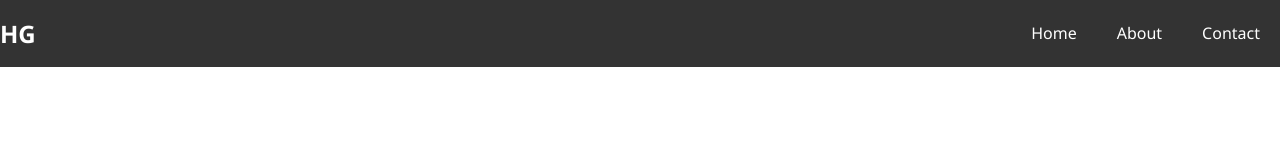
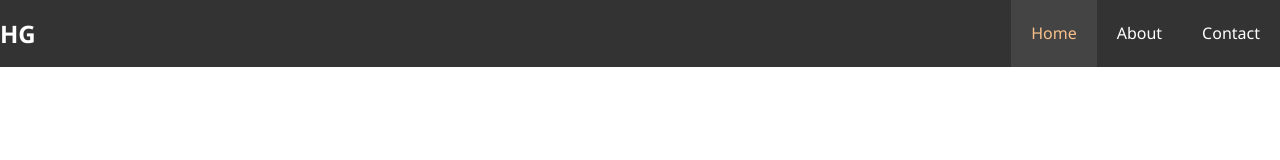
Before and after one commit to MarkusTryban/hotel-web, a plain HTML site: page index.html in a window 1280 px wide. Drawn offline with Linux system fonts and the light colour scheme.

Commit message:
Show a:hover when on current page

```diff
--- a/css/style.css
+++ b/css/style.css
@@ -55,7 +55,8 @@ p {
   text-align: center;
 }
 
-#navbar li a:hover {
+#navbar li a:hover,
+#navbar li a.current {
   background: #444;
   color: #f7c08a;
 }
--- a/index.html
+++ b/index.html
@@ -14,7 +14,7 @@
       <nav id="navbar">
         <h1 class="logo"><a href="index.html">HG</a></h1>
         <ul>
-          <li><a href="index.html">Home</a></li>
+          <li><a class="current" href="index.html">Home</a></li>
           <li><a href="about.html">About</a></li>
           <li><a href="contact.html">Contact</a></li>
         </ul>
```
